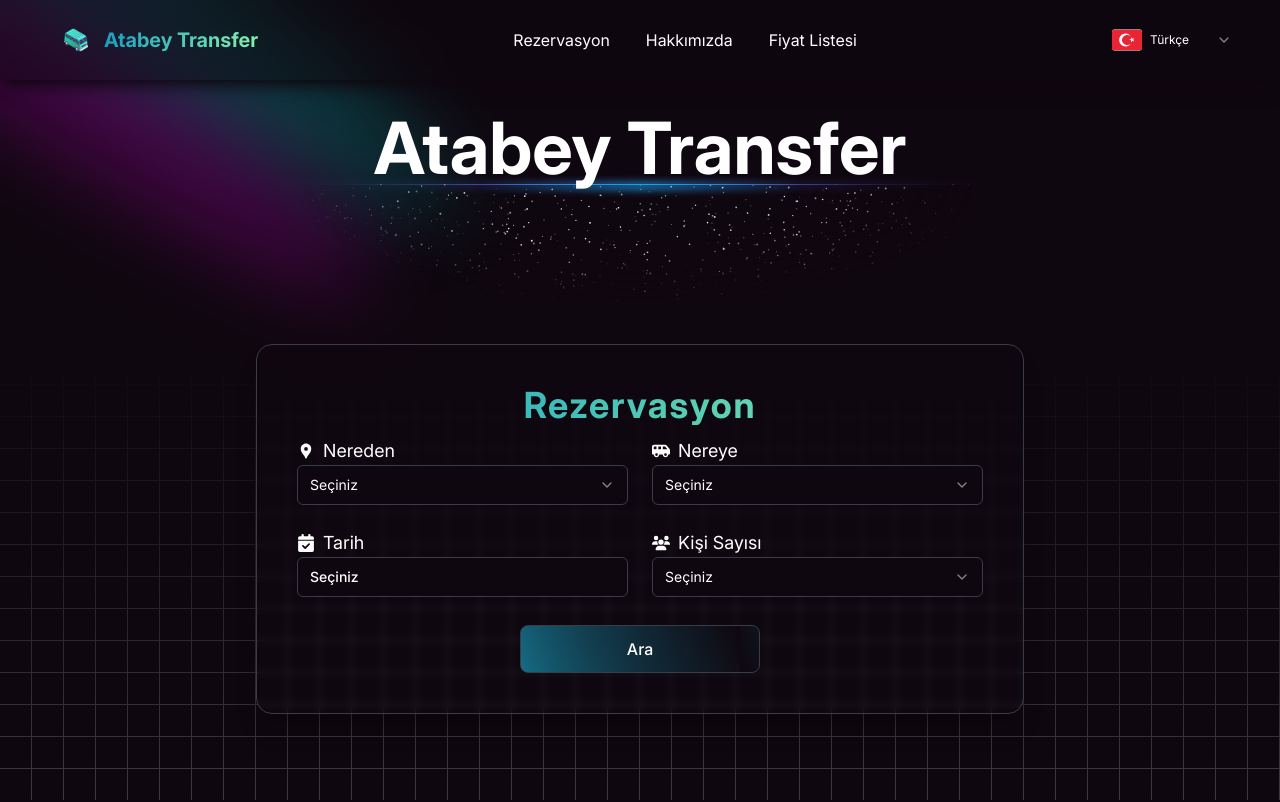
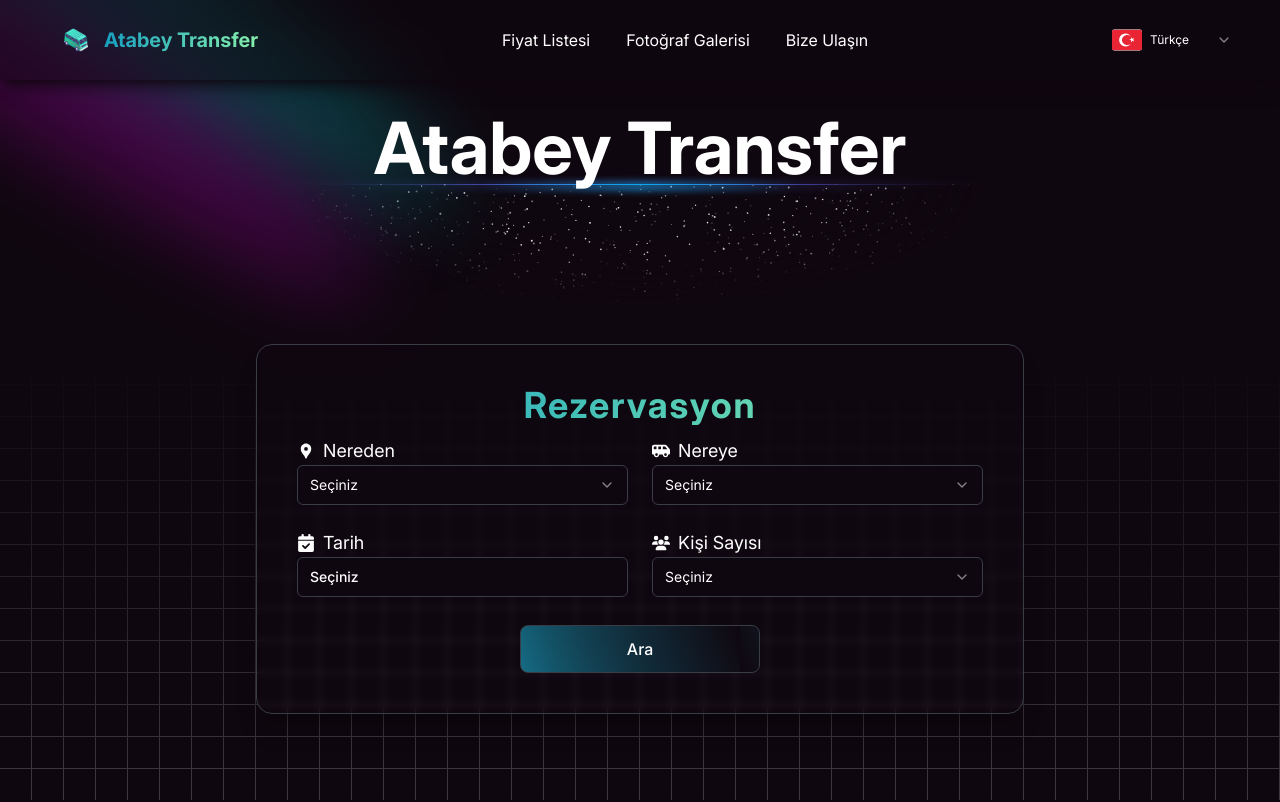
Before and after one commit to ozdenatabey/transfer, a Next.js app: page / in a window 1280 px wide. Shown: the top 802 px of the page. Built offline with nearby package versions, Linux system fonts and the light colour scheme.

Commit message:
update navlinks

```diff
--- a/components/navbar/index.tsx
+++ b/components/navbar/index.tsx
@@ -39,5 +39,3 @@ const NavBar: React.FC = () => {
 };
 
 export default NavBar;
-
-// TODO: Fix Desktop View Links
--- a/constants/index.ts
+++ b/constants/index.ts
@@ -1,32 +1,32 @@
 export const sidebarLinks = [
-  {
-    imgUrl: "/icons/location-dot-solid.svg",
-    route: "/reservation",
-    label: {
-      tr: "Rezervasyon",
-      en: "Reservation",
-      ru: "Бронирование",
-      de: "Reservierung",
-    },
-  },
-  {
-    imgUrl: "/icons/question-solid.svg",
-    route: "/about",
-    label: {
-      tr: "Hakkımızda",
-      en: "About Us",
-      ru: "О нас",
-      de: "Über uns",
-    },
-  },
   {
     imgUrl: "/icons/dollar-sign-solid.svg",
     route: "/price",
     label: {
       tr: "Fiyat Listesi",
       en: "Price List",
-      ru: "Цены",
+      ru: "Прайс-лист",
       de: "Preisliste",
     },
   },
+  {
+    imgUrl: "/icons/camera.svg",
+    route: "/photos",
+    label: {
+      tr: "Fotoğraf Galerisi",
+      en: "Photo Gallery",
+      ru: "Фотогалерея",
+      de: "Fotogalerie",
+    },
+  },
+  {
+    imgUrl: "/icons/question-solid.svg",
+    route: "/contact",
+    label: {
+      tr: "Bize Ulaşın",
+      en: "Contact Us",
+      ru: "Связаться с нами",
+      de: "Kontaktieren Sie uns",
+    },
+  },
 ];
```
Also changed, not shown: public/icons/camera.svg (added).
